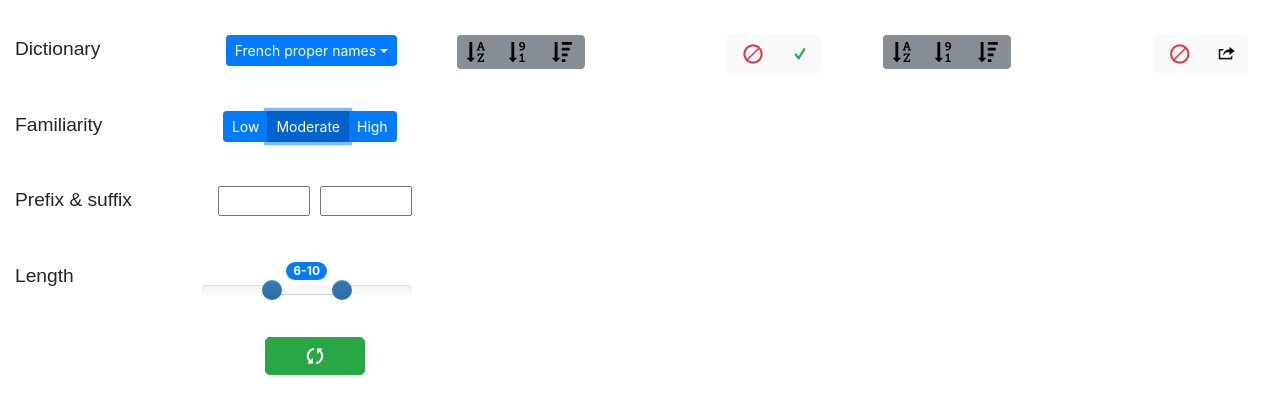
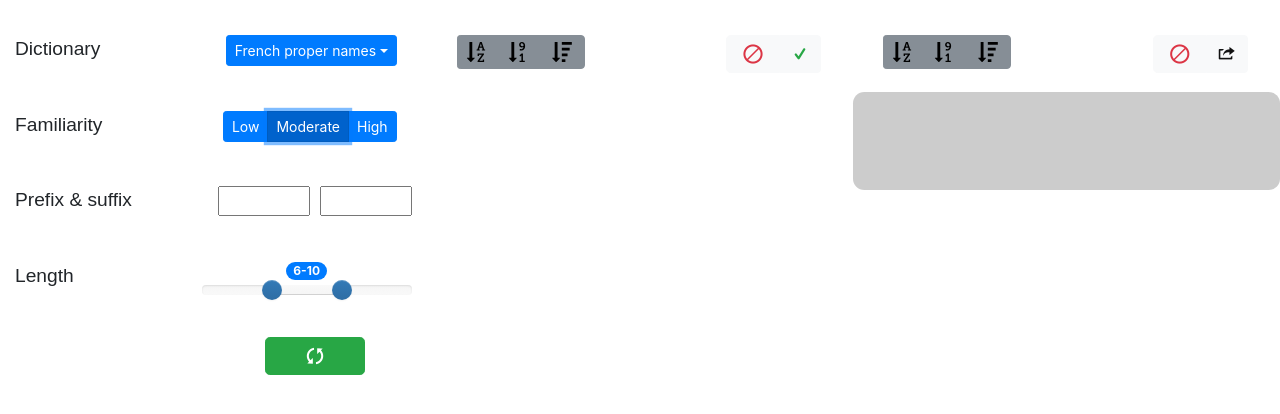
Before and after one commit to rbossy/declatis, a plain HTML site: page index.html in a window 1280 px wide. Shown: the part 68-482 px from the top of the page. Drawn offline with Linux system fonts and the light colour scheme; no server answers.

Commit message:
cosmetics

```diff
--- a/css/declatis.css
+++ b/css/declatis.css
@@ -62,3 +62,13 @@
 .word-set {
 	margin-bottom: 5mm;
 }
+
+.word-container {
+	padding-top: 2mm;
+}
+
+#container-validated {
+	background-color: #CCCCCC;
+	min-height: 26mm;
+	border-radius: 3mm;
+}
--- a/index.html
+++ b/index.html
@@ -118,7 +118,7 @@
 					</div>
 				</div>
 				<div class="row">
-					<div id="container-generated" class="col d-flex flex-wrap justify-content-between">
+					<div id="container-generated" class="col d-flex flex-wrap justify-content-between word-container">
 					</div>
 				</div>
 			</div>
@@ -141,7 +141,7 @@
 					</div>
 				</div>
 				<div class="row">
-					<div id="container-validated" class="col d-flex flex-wrap justify-content-between">
+					<div id="container-validated" class="col d-flex flex-wrap justify-content-between word-container">
 					</div>
 				</div>
 			</div>
```
